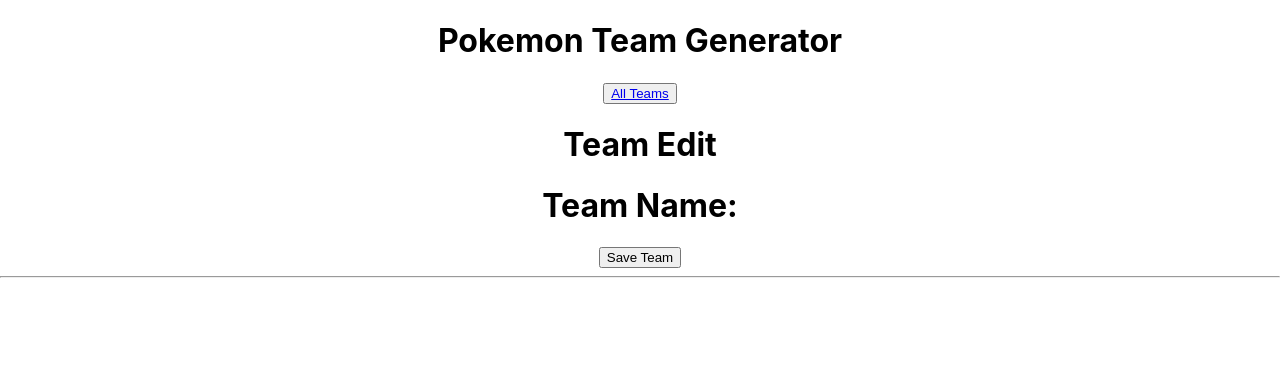
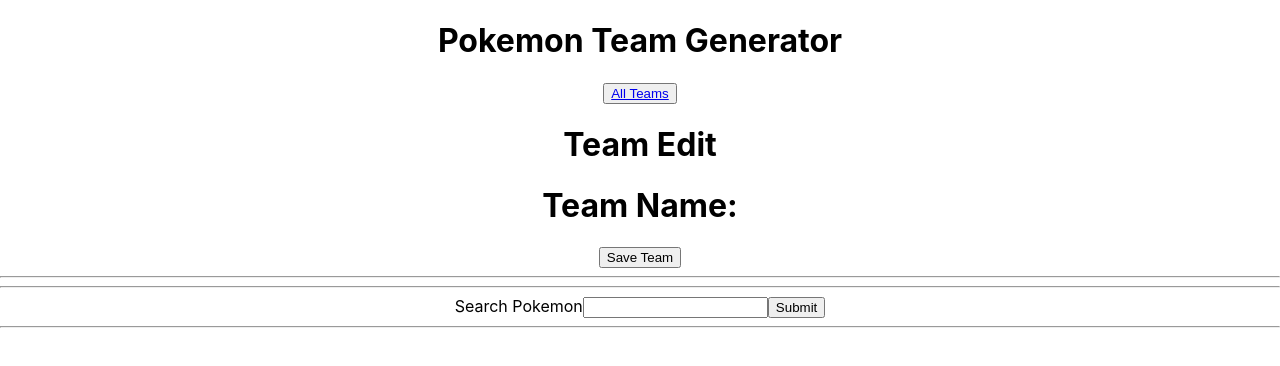
Before and after one commit to Nihaprezz/mern_poke_teamCreator, a React (Create React App) app: page /team/1/edit in a window 1280 px wide. Shown: the top 366 px of the page. Built offline with nearby package versions, Linux system fonts and the light colour scheme; no server answers.

Commit message:
search feature working with error handling

```diff
--- a/package.json
+++ b/package.json
@@ -7,6 +7,7 @@
     "@testing-library/react": "^9.3.2",
     "@testing-library/user-event": "^7.1.2",
     "axios": "^0.19.2",
+    "pokemon-gif": "^1.0.14",
     "react": "^16.12.0",
     "react-dom": "^16.12.0",
     "react-router": "^5.1.2",
--- /dev/null
+++ b/src/components/SearchPokemon.js
@@ -0,0 +1,45 @@
+import React, { useState } from "react";
+import PokemonCard from "../components/PokemonCard";
+const pokemonGif = require('pokemon-gif');
+
+const SearchPokemon = (props) => {
+    const [searchTxt, setSearchTxt] = useState('')
+    const [newPkm, setNewPkm] = useState('')
+
+    const handleChange = (e) => { setSearchTxt(e.target.value)}
+
+    const searchGifs = (e) => {
+        e.preventDefault();
+        let newPkm;
+
+        try {
+            newPkm = pokemonGif(`${searchTxt}`)
+            setNewPkm(newPkm)
+        }
+        catch(err){
+            console.log(err)
+            setNewPkm('Pokemon Not Found. Search Again?')
+        }
+    }
+
+    return (
+        <div>
+            <form onSubmit={(e) =>  searchGifs(e)}>
+                <label>Search Pokemon</label>
+                <input type="text" name="pokemon" onChange={(e) => handleChange(e)} ></input>
+                <input type="submit"></input>
+            </form>
+
+            <div>
+            {newPkm.includes('sprites') ? (
+                <div>
+                    < PokemonCard sprite={newPkm}/>
+                    <button onClick={() =>  props.addPkm(newPkm)}>Add to Team</button>
+                </div>
+            ) : newPkm}
+            </div>
+        </div>
+    )
+}
+
+export default SearchPokemon
--- a/src/containers/TeamEdit.js
+++ b/src/containers/TeamEdit.js
@@ -1,5 +1,6 @@
 import React, { useState, useEffect } from "react";
 import PokemonEdit from "../components/PokemonEdit"
+import SearchPokemon from "../components/SearchPokemon"
 
 const axios = require('axios');
 let backend = `http://localhost:5000`
@@ -27,9 +28,17 @@
     const updateTeam = () => {
         axios.post(backend + `/teams/update/${teaminfo._id}`, pokemon)
         .then(res => {
-            console.log(res.data)
+            console.log(res.data) //need to give a message to user with success
         })
         .catch(error => console.log(error))
+    }
+
+    const addPkm = (pkmSprite) => {
+        // let pkmObj = {}
+        // pkmObj["pokename"] = pkmSprite.split("xy/")[1].split('.gif')[0]
+        // pkmObj["pokegif"] = pkmSprite
+        // setPokemon(pokemon.push(pkmObj))
+        console.log('adding ....', pkmSprite)
     }
 
     return(
@@ -51,6 +60,11 @@
                 </div>
             ) : null}
 
+            <hr></hr>
+
+            < SearchPokemon addPkm={addPkm}/>
+
+            <hr></hr>
         </div>
     )
 }
```
Also changed, not shown: 1 other file (tests, documents, lock files or other folders).
